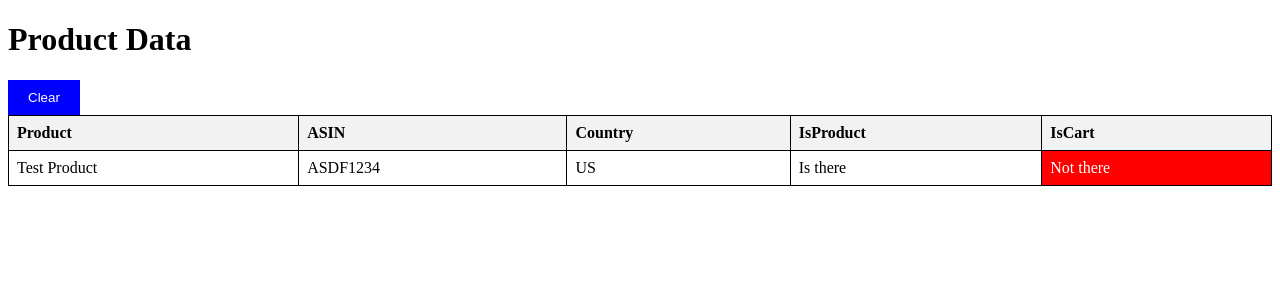
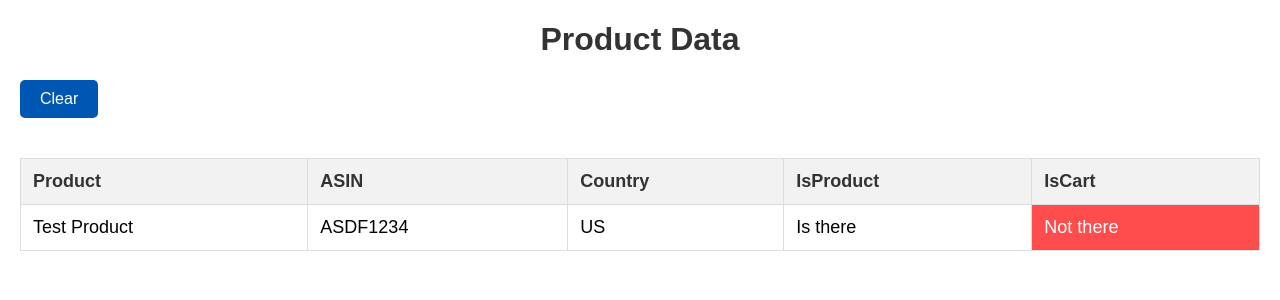
Before and after one commit to CharlieZyon/flask-project, a Flask app: page / in a window 1280 px wide. Shown: the top 300 px of the page. Run offline with Flask 3, Linux system fonts and the light colour scheme; some libraries are stand-ins or nearby versions.

Commit message:
Add Flask app with improved layout and real-time updates

```diff
--- a/app.py
+++ b/app.py
@@ -7,7 +7,7 @@ app = Flask(__name__)
 app.config['SQLALCHEMY_DATABASE_URI'] = 'sqlite:///data.db'  # SQLite database
 app.config['SQLALCHEMY_TRACK_MODIFICATIONS'] = False
 db = SQLAlchemy(app)
-socketio = SocketIO(app)
+socketio = SocketIO(app, cors_allowed_origins='*')
 
 # Define the database model
 class ProductData(db.Model):
@@ -62,38 +62,26 @@ def add_data():
             }
             for entry in ProductData.query.all()
         ]
-        socketio.emit('update_data', updated_data, namespace='/')
+        socketio.emit('update_data', updated_data)
 
-        return jsonify({"message": "Data added successfully!"}), 200
-
+        return jsonify({"message": "Data added successfully"}), 201
     except Exception as e:
-        # Log the error for debugging
-        print(f"Error: {e}")
-        return jsonify({"error": "Internal Server Error"}), 500
+        return jsonify({"error": str(e)}), 500
 
 # Clear data route
-@app.route('/clear_data', methods=['POST'])
+@app.route('/clear_data', methods=['DELETE'])
 def clear_data():
     try:
-        # Delete all data from the database
+        # Delete all entries from the database
         db.session.query(ProductData).delete()
         db.session.commit()
 
-        # Emit an empty data set to all connected clients
-        socketio.emit('update_data', [], namespace='/')
+        # Emit the empty data list to all connected clients
+        socketio.emit('update_data', [])
 
-        return jsonify({"message": "All data cleared!"}), 200
-
+        return jsonify({"message": "All data cleared successfully"}), 200
     except Exception as e:
-        # Log the error for debugging
-        print(f"Error: {e}")
-        return jsonify({"error": "Internal Server Error"}), 500
-
-# Test route to ensure the server is working
-@app.route('/test', methods=['GET'])
-def test():
-    return jsonify({"message": "Server is working!"}), 200
+        return jsonify({"error": str(e)}), 500
 
 if __name__ == '__main__':
-    # Run the app with SocketIO
-    socketio.run(app, host='0.0.0.0', port=5001)
+    socketio.run(app, debug=True)
--- a/templates/index.html
+++ b/templates/index.html
@@ -4,40 +4,74 @@
     <meta charset="UTF-8">
     <meta name="viewport" content="width=device-width, initial-scale=1.0">
     <title>Product Data</title>
-    <script src="https://cdn.socket.io/4.0.1/socket.io.min.js"></script>
+    <script src="https://cdnjs.cloudflare.com/ajax/libs/socket.io/4.5.4/socket.io.js"></script>
     <style>
+        body {
+            font-family: Arial, sans-serif;
+            margin: 20px;
+        }
+
+        h1 {
+            text-align: center;
+            color: #333;
+        }
+
         table {
             width: 100%;
             border-collapse: collapse;
-        }
-        th, td {
-            border: 1px solid black;
-            padding: 8px;
+            margin: 20px 0;
+            font-size: 18px;
             text-align: left;
         }
-        th {
+
+        table thead tr {
             background-color: #f2f2f2;
+            color: #333;
+            font-weight: bold;
         }
-        .clear-button {
-            background-color: blue;
-            color: white;
+
+        table, th, td {
+            border: 1px solid #ddd;
+            padding: 12px;
+        }
+
+        table tbody tr:nth-child(even) {
+            background-color: #f9f9f9;
+        }
+
+        table tbody tr:nth-child(odd) {
+            background-color: #ffffff;
+        }
+
+        table tbody tr:hover {
+            background-color: #f1f1f1;
+        }
+
+        .highlight-red {
+            color: #fff;
+            background-color: #ff4d4d;
+        }
+
+        #clear-button {
+            display: inline-block;
             padding: 10px 20px;
+            font-size: 16px;
+            color: #fff;
+            background-color: #0056b3;
             border: none;
+            border-radius: 5px;
             cursor: pointer;
+            margin-bottom: 20px;
         }
-        .clear-button:hover {
-            background-color: darkblue;
-        }
-        /* Add red background color for 'Not there' */
-        .not-there {
-            background-color: red;
-            color: white;
+
+        #clear-button:hover {
+            background-color: #003d80;
         }
     </style>
 </head>
 <body>
     <h1>Product Data</h1>
-    <button class="clear-button" onclick="clearData()">Clear</button> <!-- Moved the button above the table -->
+    <button id="clear-button">Clear</button>
     <table>
         <thead>
             <tr>
@@ -49,13 +83,13 @@
             </tr>
         </thead>
         <tbody id="data-table">
-            {% for entry in data %}
+            {% for item in data %}
             <tr>
-                <td>{{ entry.product }}</td>
-                <td>{{ entry.asin }}</td>
-                <td>{{ entry.country }}</td>
-                <td class="{{ 'not-there' if entry.is_product == 'Not there' else '' }}">{{ entry.is_product }}</td>
-                <td class="{{ 'not-there' if entry.is_cart == 'Not there' else '' }}">{{ entry.is_cart }}</td>
+                <td>{{ item.product }}</td>
+                <td>{{ item.asin }}</td>
+                <td>{{ item.country }}</td>
+                <td class="{{ 'highlight-red' if item.is_product == 'Not there' else '' }}">{{ item.is_product }}</td>
+                <td class="{{ 'highlight-red' if item.is_cart == 'Not there' else '' }}">{{ item.is_cart }}</td>
             </tr>
             {% endfor %}
         </tbody>
@@ -66,30 +100,32 @@
 
         // Listen for real-time updates
         socket.on('update_data', function(data) {
-            const tableBody = document.getElementById('data-table');
-            tableBody.innerHTML = ''; // Clear the table
-            data.forEach(row => {
-                const tr = document.createElement('tr');
-                tr.innerHTML = `
-                    <td>${row.product || ''}</td>
-                    <td>${row.asin || ''}</td>
-                    <td>${row.country || ''}</td>
-                    <td class="${row.isProduct === 'Not there' ? 'not-there' : ''}">${row.isProduct || ''}</td>
-                    <td class="${row.isCart === 'Not there' ? 'not-there' : ''}">${row.isCart || ''}</td>
+            const table = document.getElementById('data-table');
+            table.innerHTML = ''; // Clear existing rows
+            data.forEach(item => {
+                const row = document.createElement('tr');
+                row.innerHTML = `
+                    <td>${item.product}</td>
+                    <td>${item.asin}</td>
+                    <td>${item.country}</td>
+                    <td class="${item.isProduct === 'Not there' ? 'highlight-red' : ''}">${item.isProduct}</td>
+                    <td class="${item.isCart === 'Not there' ? 'highlight-red' : ''}">${item.isCart}</td>
                 `;
-                tableBody.appendChild(tr);
+                table.appendChild(row);
             });
         });
 
-        // Clear data function
-        function clearData() {
-            fetch('/clear_data', { method: 'POST' })
+        // Clear button functionality
+        document.getElementById('clear-button').addEventListener('click', function() {
+            fetch('/clear_data', { method: 'DELETE' })
                 .then(response => response.json())
                 .then(data => {
-                    console.log(data.message);
+                    if (data.message) {
+                        console.log(data.message);
+                    }
                 })
                 .catch(error => console.error('Error:', error));
-        }
+        });
     </script>
 </body>
 </html>
```
